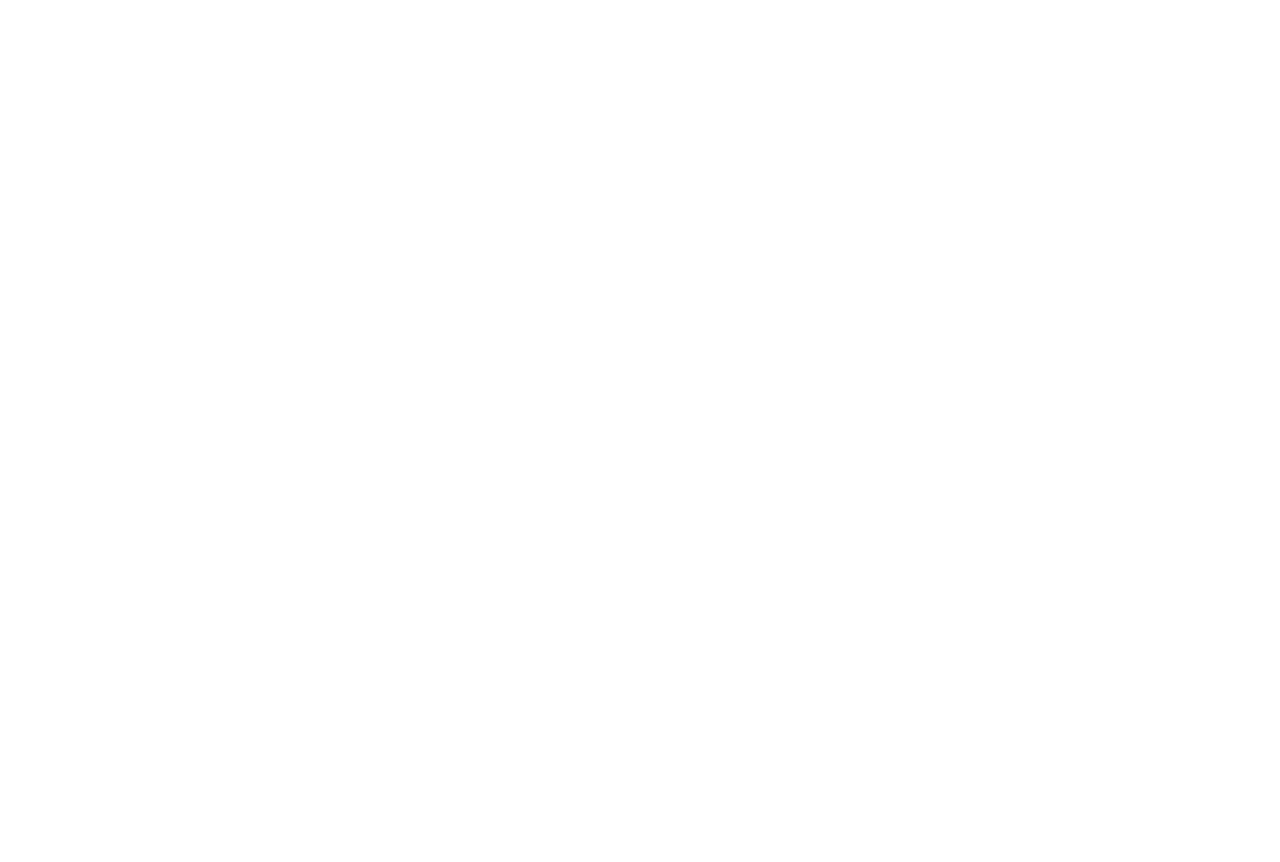
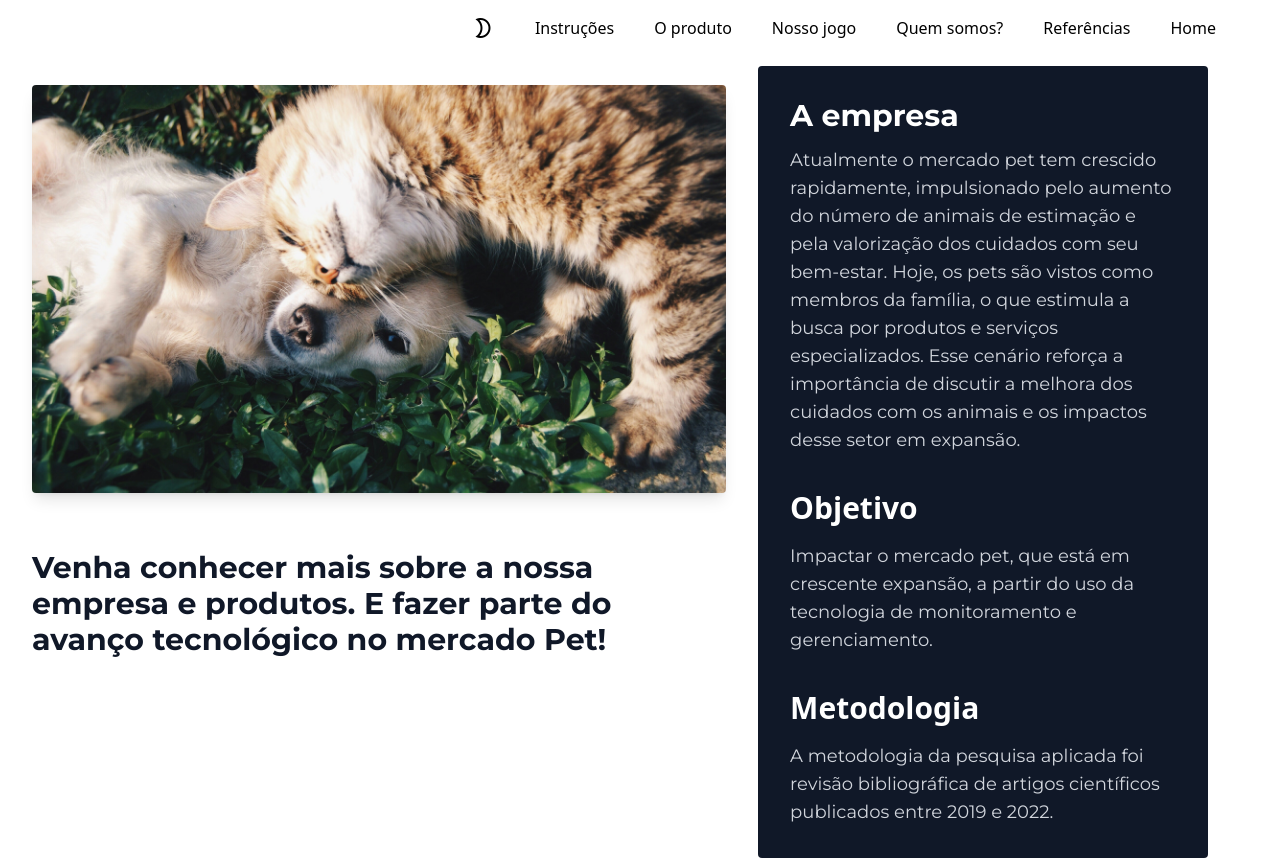
Before and after one commit to Anadulce57/myfeliscanis, a React (Vite) app: page /home in a window 1280 px wide. Before the commit this address had no page. Before the commit the page ends 800 px from the top, so only its background shows below. Built offline with nearby package versions, Linux system fonts and the light colour scheme; a web font is replaced by a local one.

Commit message:
colocação do Route Home

```diff
--- a/src/App.jsx
+++ b/src/App.jsx
@@ -39,7 +39,7 @@
     >
       <Router>
         <Routes>
-          <Route path="/" element={<Home theme={theme} />}/>
+          <Route path="/home" element={<Home theme={theme} />}/>
           <Route path="/membros" element={<Membros theme={theme}/>}/>
           <Route path="/produto" element={<Produto theme={theme}/>}/>
           <Route path="/game" element={<GameIntro theme={theme}/>}/>
--- a/src/components/Navegacao/Header.jsx
+++ b/src/components/Navegacao/Header.jsx
@@ -6,8 +6,6 @@
         <header>
 
         <nav className="lg:flex justify-end items-center p-4">
-
-
                 <ul className="flex space-x-10 me-12">
                     <li>
                         <button className="cursor-pointer">
@@ -29,6 +27,10 @@
                     <li className="hover:underline">
                         <Link to="/referencias">Referências</Link>
                     </li>
+                    <li className="hover:underline">
+                        <Link to="/Home">Home</Link>
+                    </li>
+
                 </ul>
         </nav>
 
```
